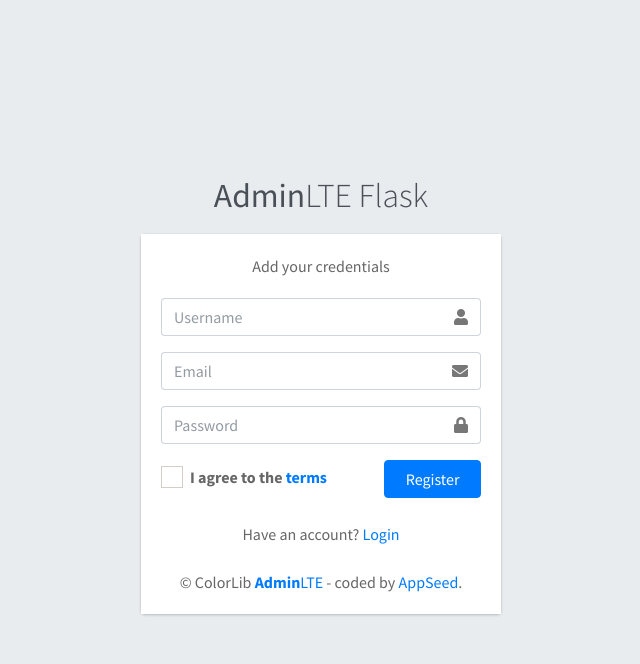
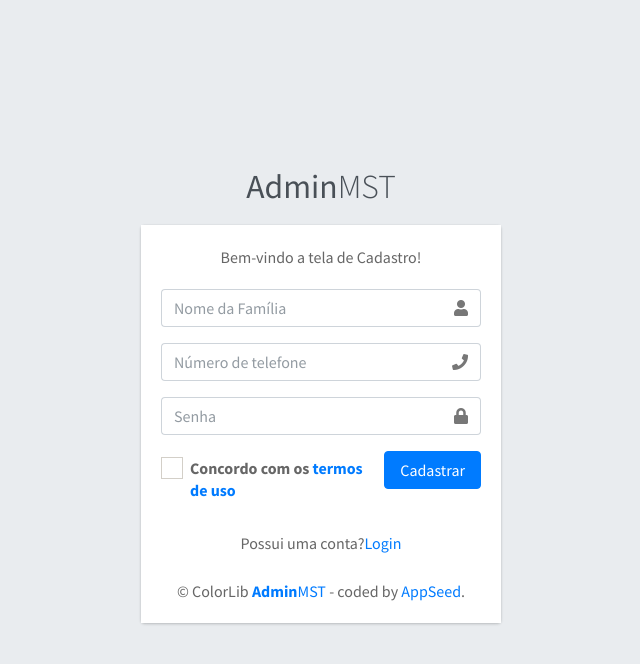
Before and after one commit to mari-ramos/ADMINlte-t-este, a Flask app: page /register in a window 1280 px wide. Shown: the top 664 px of the page, without its empty margins (319-959 px from the left). Run offline with Flask 2, Linux system fonts and the light colour scheme; style sheets or scripts are compiled from the project's sources; some libraries are stand-ins or nearby versions.

Commit message:
apaga a opção de cadastrar email e inclui número de telefone de 11 dígitos + tradução

```diff
--- a/apps/authentication/forms.py
+++ b/apps/authentication/forms.py
@@ -4,28 +4,43 @@
 """
 
 from flask_wtf import FlaskForm
-from wtforms import StringField, PasswordField
-from wtforms.validators import Email, DataRequired
+from wtforms import StringField, PasswordField, ValidationError
+from wtforms.validators import DataRequired
 
 # login and registration
 
 
 class LoginForm(FlaskForm):
-    username = StringField('Username',
+    username = StringField('Nome da Família',
                          id='username_login',
                          validators=[DataRequired()])
-    password = PasswordField('Password',
+    password = PasswordField('Senha',
                              id='pwd_login',
                              validators=[DataRequired()])
 
 
 class CreateAccountForm(FlaskForm):
-    username = StringField('Username',
+    username = StringField('Nome da Família',
                          id='username_create',
                          validators=[DataRequired()])
-    email = StringField('Email',
-                      id='email_create',
-                      validators=[DataRequired(), Email()])
-    password = PasswordField('Password',
-                             id='pwd_create',
-                             validators=[DataRequired()])
+    phone = StringField('Número de Telefone', validators=[DataRequired()])
+    password = PasswordField('Senha', validators=[DataRequired()])
+
+
+
+
+# def validate_phone(form, field):
+#        if len(field.data) > 11:
+#           raise ValidationError('Número de telefone inválido')
+#       try:
+#           input_number = phonenumbers.parse(field.data)
+#           if not (phonenumbers.is_valid_number(input_number)):
+#               raise ValidationError('Número de telefone inválido')
+#       except:
+#           input_number = phonenumbers.parse("+1"+field.data)
+#           if not (phonenumbers.is_valid_number(input_number)):
+#               raise ValidationError('Número de telefone inválido')
+#   password = PasswordField('Password',
+
+#                             id='pwd_create',
+ #                            validators=[DataRequired()])
--- a/apps/authentication/models.py
+++ b/apps/authentication/models.py
@@ -15,20 +15,24 @@
 
     id = db.Column(db.Integer, primary_key=True)
     username = db.Column(db.String(64), unique=True)
-    email = db.Column(db.String(64), unique=True)
     password = db.Column(db.LargeBinary)
+    phone = db.Column(db.String(11), unique=True)  # Adicionado campo de telefone e excluí email
 
     def __init__(self, **kwargs):
         for property, value in kwargs.items():
             # depending on whether value is an iterable or not, we must
             # unpack it's value (when **kwargs is request.form, some values
             # will be a 1-element list)
+            if property == 'phone' and len(value) != 11:
+                 raise ValueError("Número de telefone deve ter o código de área (DDD).")
             if hasattr(value, '__iter__') and not isinstance(value, str):
                 # the ,= unpack of a singleton fails PEP8 (travis flake8 test)
                 value = value[0]
 
             if property == 'password':
                 value = hash_pass(value)  # we need bytes here (not plain str)
+            # Verificar comprimento do número de telefone
+
 
             setattr(self, property, value)
 
--- a/apps/authentication/routes.py
+++ b/apps/authentication/routes.py
@@ -45,7 +45,7 @@
 
         # Something (user or pass) is not ok
         return render_template('accounts/login.html',
-                               msg='Wrong user or password',
+                               msg='Nome de usuário ou senha incorretos', #traduzi a mensagem de erro
                                form=login_form)
 
     if not current_user.is_authenticated:
@@ -57,37 +57,41 @@
 @blueprint.route('/register', methods=['GET', 'POST'])
 def register():
     create_account_form = CreateAccountForm(request.form)
-    if 'register' in request.form:
+    if 'register' in request.form and create_account_form.validate():
 
-        username = request.form['username']
-        email = request.form['email']
+        username = create_account_form.username.data
+        phone = create_account_form.phone.data
 
         # Check usename exists
         user = Users.query.filter_by(username=username).first()
         if user:
             return render_template('accounts/register.html',
-                                   msg='Username already registered',
+                                   msg='Nome de usuário existente no sistema. Tente outro.', #traduzi msg
                                    success=False,
                                    form=create_account_form)
 
-        # Check email exists
-        user = Users.query.filter_by(email=email).first()
+        # Check phone number length
+        if len(phone) != 11:
+            return render_template('accounts/register.html',
+                                   msg='Número de telefone deve incluir o código de área (DDD).',
+                                   success=False,
+                                   form=create_account_form)
+        # Check phone number exists
+        user = Users.query.filter_by(phone=phone).first()
         if user:
             return render_template('accounts/register.html',
-                                   msg='Email already registered',
+                                   msg='Número de telefone já registrado',
                                    success=False,
                                    form=create_account_form)
-
-        # else we can create the user
+        # Create the user
         user = Users(**request.form)
         db.session.add(user)
         db.session.commit()
 
         return render_template('accounts/register.html',
-                               msg='User created please <a href="/login">login</a>',
+                               msg='Cadastro realizado com sucesso <a href="/login">login</a>',
                                success=True,
                                form=create_account_form)
-
     else:
         return render_template('accounts/register.html', form=create_account_form)
 
--- a/apps/templates/accounts/register.html
+++ b/apps/templates/accounts/register.html
@@ -25,7 +25,7 @@
 
     <div class="login-logo">
         <a target="_blank" rel="noopener noreferrer"
-           href="https://appseed.us/product/adminlte/flask/"><b>Admin</b>LTE Flask</a>
+           href="https://appseed.us/product/adminlte/flask/"><b>Admin</b>MST</a>
     </div>
 
     <div class="card">
@@ -35,7 +35,7 @@
                 <span class="text-danger">{{ msg | safe }}</span>
             {% else %}
             <span>
-                Add your credentials
+                Bem-vindo a tela de Cadastro!
             </span>
             {% endif %}
         </p>
@@ -45,7 +45,7 @@
           {{ form.hidden_tag() }}
 
           <div class="input-group mb-3">
-            {{ form.username(placeholder="Username", class="form-control") }}
+            {{ form.username(placeholder="Nome da Família", class="form-control") }}
             <div class="input-group-append">
               <div class="input-group-text">
                 <span class="fas fa-user"></span>
@@ -53,15 +53,15 @@
             </div>
           </div>
           <div class="input-group mb-3">
-            {{ form.email(placeholder="Email", class="form-control") }}
+            {{ form.phone(placeholder="Número de telefone", class="form-control") }} <!--mudei para form.phone o que era form.email-->
             <div class="input-group-append">
               <div class="input-group-text">
-                <span class="fas fa-envelope"></span>
+                <span class="fas fa-phone"></span>
               </div>
             </div>
           </div>
           <div class="input-group mb-3">
-            {{ form.password(placeholder="Password", class="form-control", type="password") }}
+            {{ form.password(placeholder="Senha", class="form-control", type="password") }}
             <div class="input-group-append">
               <div class="input-group-text">
                 <span class="fas fa-lock"></span>
@@ -74,13 +74,13 @@
               <div class="icheck-primary">
                 <input type="checkbox" id="agreeTerms" name="terms" value="agree">
                 <label for="agreeTerms">
-                I agree to the <a href="#">terms</a>
+                Concordo com os <a href="#">termos de uso</a>
                 </label>
               </div>
             </div>
             <!-- /.col -->
             <div class="col-4">
-              <button type="submit" name="register" class="btn btn-primary btn-block">Register</button>
+              <button type="submit" name="register" class="btn btn-primary btn-block">Cadastrar</button>
             </div>
             <!-- /.col -->
           </div>
@@ -88,12 +88,12 @@
 
         <br />
         <div class="text-center">
-            Have an account? <a href="{{ url_for('authentication_blueprint.login') }}" class="text-center">Login</a>
+            Possui uma conta?<a href="{{ url_for('authentication_blueprint.login') }}" class="text-center">Login</a>
             <br />
             <br />
             &copy; ColorLib
             <a target="_blank" rel="noopener noreferrer"
-               href="https://appseed.us/product/adminlte/flask/"><b>Admin</b>LTE</a>
+               href="https://appseed.us/product/adminlte/flask/"><b>Admin</b>MST</a>
             - coded by <a target="_blank" rel="noopener noreferrer" href="https://appseed.us">AppSeed</a>.
         </div>
 
```
Also changed, not shown: apps/templates/accounts/login.html (+9 -9 lines).
